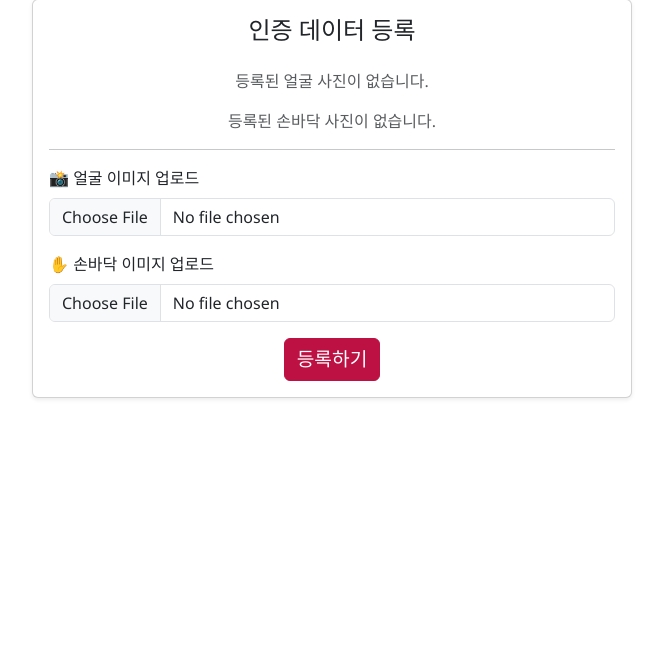
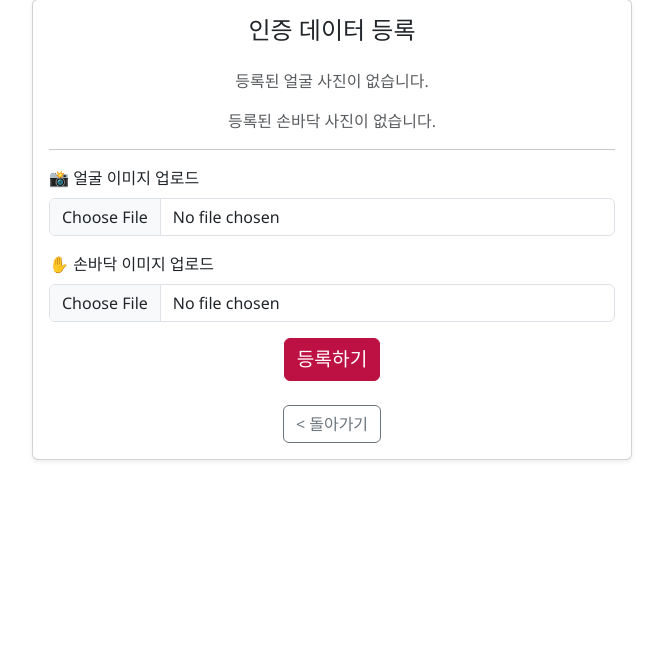
Before and after one commit to Sanddalggi/raspberryflask, a Flask app: page /register_auth in a window 1280 px wide. Shown: the part 153-813 px from the top of the page, without its empty margins (308-971 px from the left). Run offline with Flask 3, Linux system fonts and the light colour scheme; a user stored in the database is signed in.

```diff
--- a/app.py
+++ b/app.py
@@ -48,20 +48,17 @@ def login():
                 if door_id:
                     # 세션 등록
                     session['user'] = userid
-
-                    # QR 자동 생성 루프 제외: 로그인 시 QR 생성하지 않음
-
                     conn.close()
                     return redirect(url_for('main'))
                 else:
                     conn.close()
-                    return "해당 사용자에게 연결된 도어락이 없습니다."
+                    return render_template('login.html', login_failed="연결된 도어락이 없습니다.")
             else:
                 conn.close()
-                return "아이디 또는 비밀번호가 올바르지 않습니다."
+                return render_template('login.html', login_failed="아이디 또는 비밀번호가 올바르지 않습니다.")
         else:
             conn.close()
-            return "아이디 또는 비밀번호가 올바르지 않습니다."
+            return render_template('login.html', login_failed="아이디 또는 비밀번호가 올바르지 않습니다.")
 
     return render_template('login.html')
 
--- a/templates/register_auth.html
+++ b/templates/register_auth.html
@@ -49,8 +49,13 @@
               <input type="file" id="palm_img" name="palm_img" accept="image/*" class="form-control" required>
           </div>
           <button type="submit" class="btn btn-primary">등록하기</button>
+          <!-- 돌아가기 버튼 -->
+            <div class="mt-4">
+                <a href="{{ url_for('main') }}" class="btn btn-outline-secondary">
+                    &lt; 돌아가기
+                </a>
+            </div>
         </form>
-
       </div>
     </div>
 
```
Also changed, not shown: templates/login.html (+7 -0 lines).
